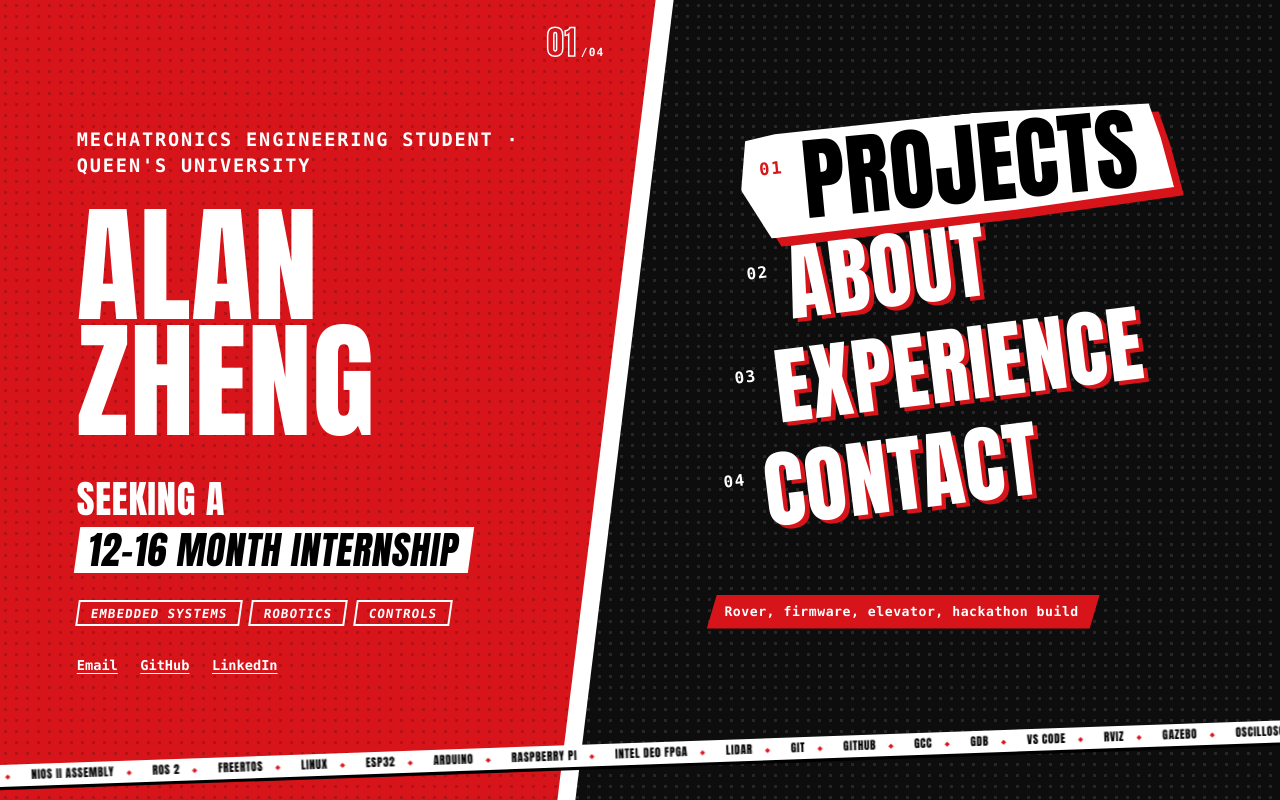
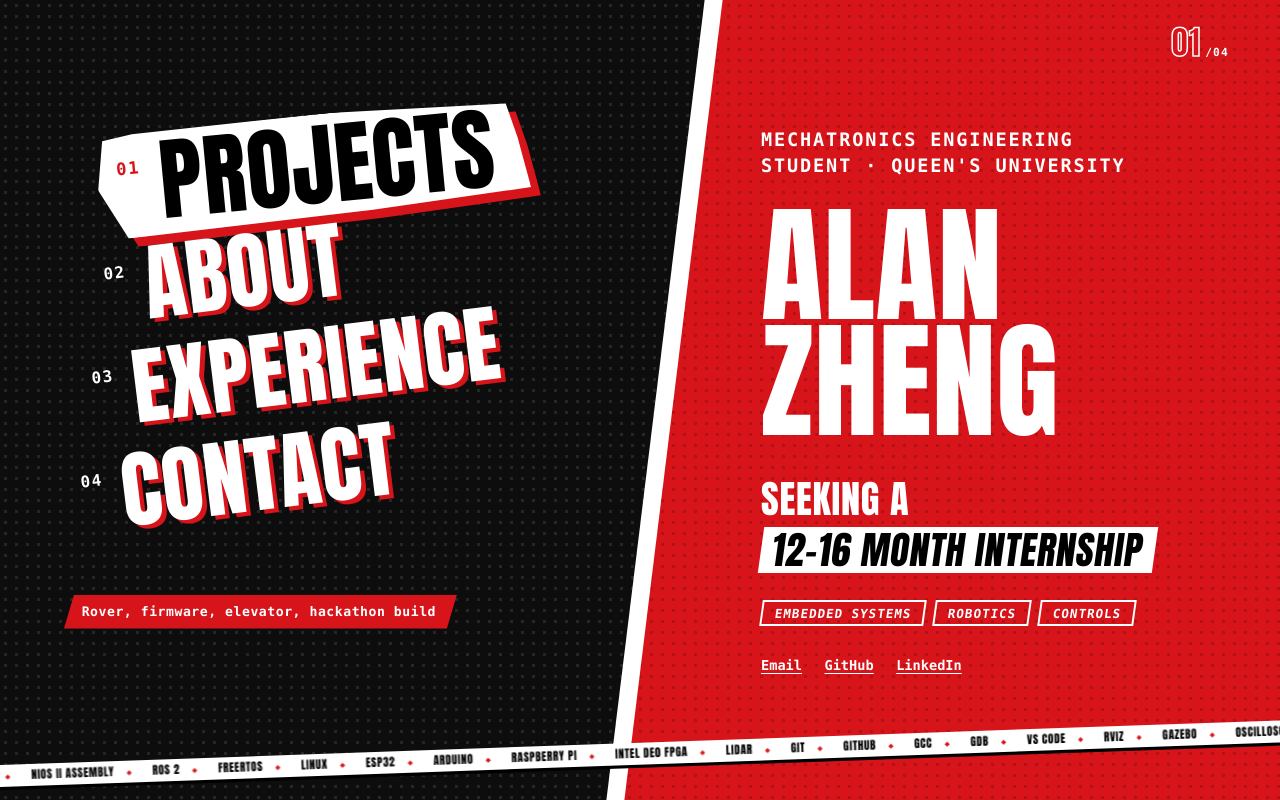
Before and after one commit to Linknerd/Linknerd.github.io, a plain HTML site: page index.html in a window 1280 px wide. Drawn offline with Linux system fonts and the light colour scheme.

Commit message:
Swap landing halves: menu left, name right
Co-Authored-By: Claude Fable 5.2 <noreply@anthropic.com>

```diff
--- a/index.html
+++ b/index.html
@@ -8,7 +8,7 @@
   <link rel="preconnect" href="https://fonts.googleapis.com">
   <link rel="preconnect" href="https://fonts.gstatic.com" crossorigin>
   <link href="https://fonts.googleapis.com/css2?family=Anton&display=swap" rel="stylesheet">
-  <link rel="stylesheet" href="styles.css?v=20261114d">
+  <link rel="stylesheet" href="styles.css?v=20261114f">
 </head>
 <body class="r-menu">
   <div class="wedge" aria-hidden="true"></div>
@@ -22,7 +22,7 @@
   <!-- Full-screen sheet used for page transitions -->
   <div id="sweep" class="sweep" aria-hidden="true"><div class="sweep-inner"><div class="sheet"></div><span class="slash"></span><span id="sweep-title" class="sweep-title"></span></div></div>
 
-  <script src="content.js?v=20261114d"></script>
-  <script src="main.js?v=20261114d"></script>
+  <script src="content.js?v=20261114f"></script>
+  <script src="main.js?v=20261114f"></script>
 </body>
 </html>
--- a/styles.css
+++ b/styles.css
@@ -23,7 +23,7 @@ body {
 }
 body.r-menu { background: var(--ink); color: #fff; }
 /* Colour behind the page itself (seen when the view is stretched or over-scrolled): match the landing split. */
-html.r-menu { background: linear-gradient(90deg, var(--red) 50%, var(--ink) 50%); }
+html.r-menu { background: linear-gradient(90deg, var(--ink) 50%, var(--red) 50%); }
 h1, h2, p, dl, dd, ol, ul { margin: 0; padding: 0; }
 ul, ol { list-style: none; }
 a { color: inherit; text-underline-offset: 0.2em; }
@@ -114,26 +114,26 @@ h1:focus { outline: none; }
 #app { position: relative; z-index: 1; }
 
 /* ---------- Landing menu ---------- */
-/* Side by side: name on the left (red), menu on the right (black). */
+/* Side by side: menu on the left (black), name on the right (red). */
 .menu-view {
   position: relative; overflow: hidden;
   min-height: 100vh; min-height: 100dvh;
-  display: grid; grid-template-columns: minmax(0, 1.05fr) minmax(0, 1fr);
+  display: grid; grid-template-columns: minmax(0, 1fr) minmax(0, 1.05fr);
   background-image: radial-gradient(rgba(255, 255, 255, 0.1) 1.6px, transparent 2px);
   background-size: 11px 11px;
 }
 .pitch {
-  grid-column: 1; grid-row: 1; position: relative; z-index: 2;
+  grid-column: 2; grid-row: 1; position: relative; z-index: 2;
   display: flex; flex-direction: column; justify-content: center;
-  padding: 3rem 19% 3rem 6vw;
+  padding: 3rem 4vw 3rem calc(12.28vh + 3vw);
   background: var(--red) radial-gradient(rgba(0, 0, 0, 0.16) 1.6px, transparent 2px) 0 0 / 11px 11px; color: #fff;
-  clip-path: polygon(0 0, 100% 0, calc(100% - 12.28vh) 100%, 0 100%);
+  clip-path: polygon(12.28vh 0, 100% 0, 100% 100%, 0 100%);
 }
 .stripe { /* thin white edge along the red slab */
-  position: absolute; z-index: 1; top: 0; bottom: 0; left: 0;
+  position: absolute; z-index: 1; top: 0; bottom: 0; right: 0;
   width: calc(51.22% + 18px);
   background: #fff;
-  clip-path: polygon(0 0, 100% 0, calc(100% - 12.28vh) 100%, 0 100%);
+  clip-path: polygon(12.28vh 0, 100% 0, 100% 100%, 0 100%);
 }
 .count { position: absolute; top: 1.6rem; right: 4vw; display: flex; align-items: baseline; gap: 0.25rem; font: 600 0.7rem var(--mono); letter-spacing: 0.1em; }
 .count b {
@@ -142,7 +142,7 @@ h1:focus { outline: none; }
 }
 .count b.pop { animation: count-pop 0.18s cubic-bezier(0.2, 0.9, 0.3, 1.4); }
 @keyframes count-pop { from { transform: translateY(-40%) scale(1.4); } }
-.pitch-role { font: 700 clamp(1rem, 1.45vw, 1.5rem) / 1.4 var(--mono); letter-spacing: 0.1em; text-transform: uppercase; }
+.pitch-role { max-width: calc(100% - 5.5rem); font: 700 clamp(1rem, 1.45vw, 1.5rem) / 1.4 var(--mono); letter-spacing: 0.1em; text-transform: uppercase; }
 .pitch h1 {
   font: 400 clamp(4.2rem, min(10vw, 20vh), 16rem) / 0.9 var(--display);
   text-transform: uppercase; letter-spacing: 0.005em;
@@ -163,9 +163,9 @@ h1:focus { outline: none; }
 .pitch-links a:hover { color: #000; }
 
 .menu-col {
-  grid-column: 2; grid-row: 1; position: relative; z-index: 3;
+  grid-column: 1; grid-row: 1; position: relative; z-index: 3;
   display: flex; flex-direction: column; justify-content: center; align-items: flex-start;
-  padding: 3rem 2vw 5rem 4vw;
+  padding: 3rem 0 5rem 5vw;
 }
 .menu {
   display: flex; flex-direction: column; align-items: flex-start; gap: 0.06em;
```
